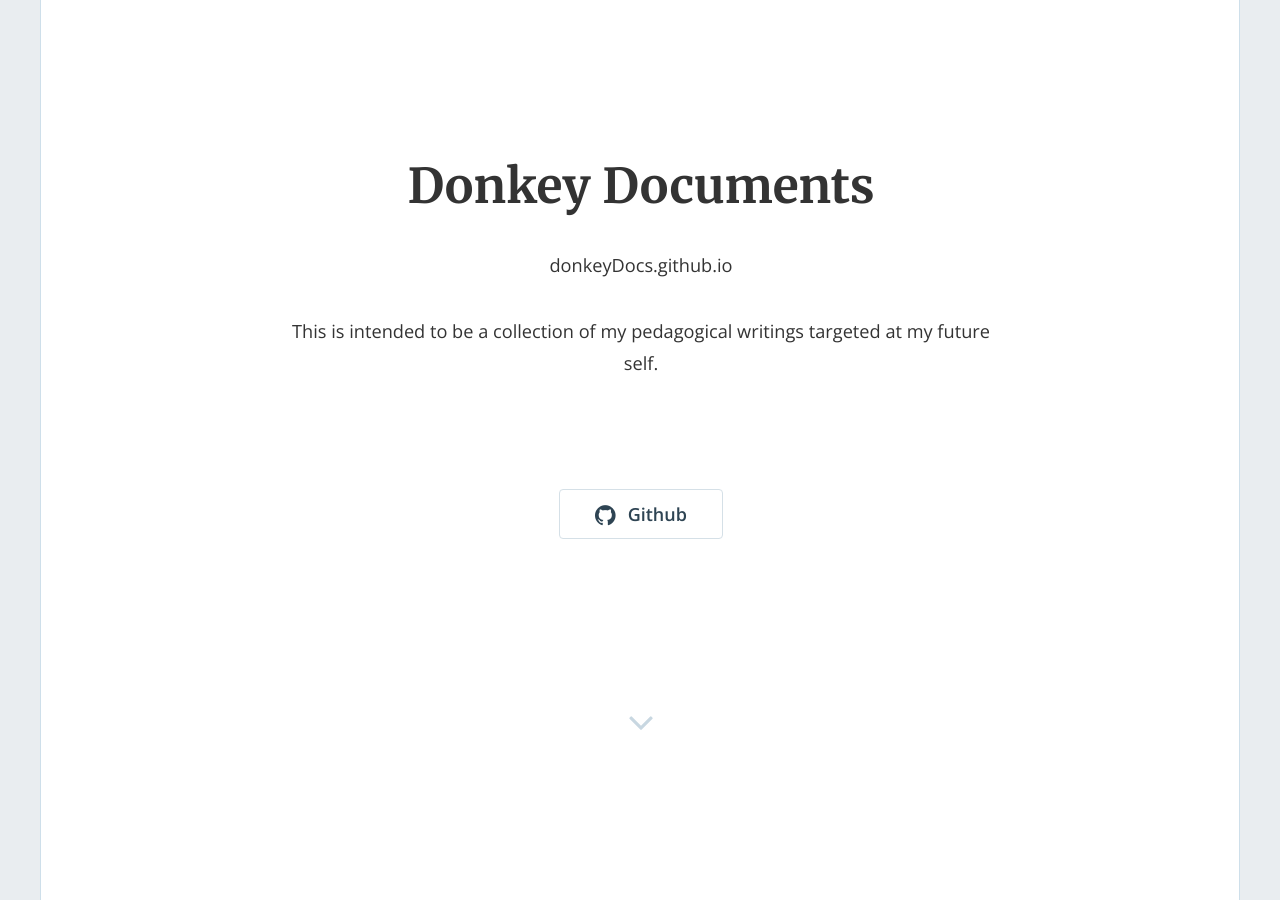
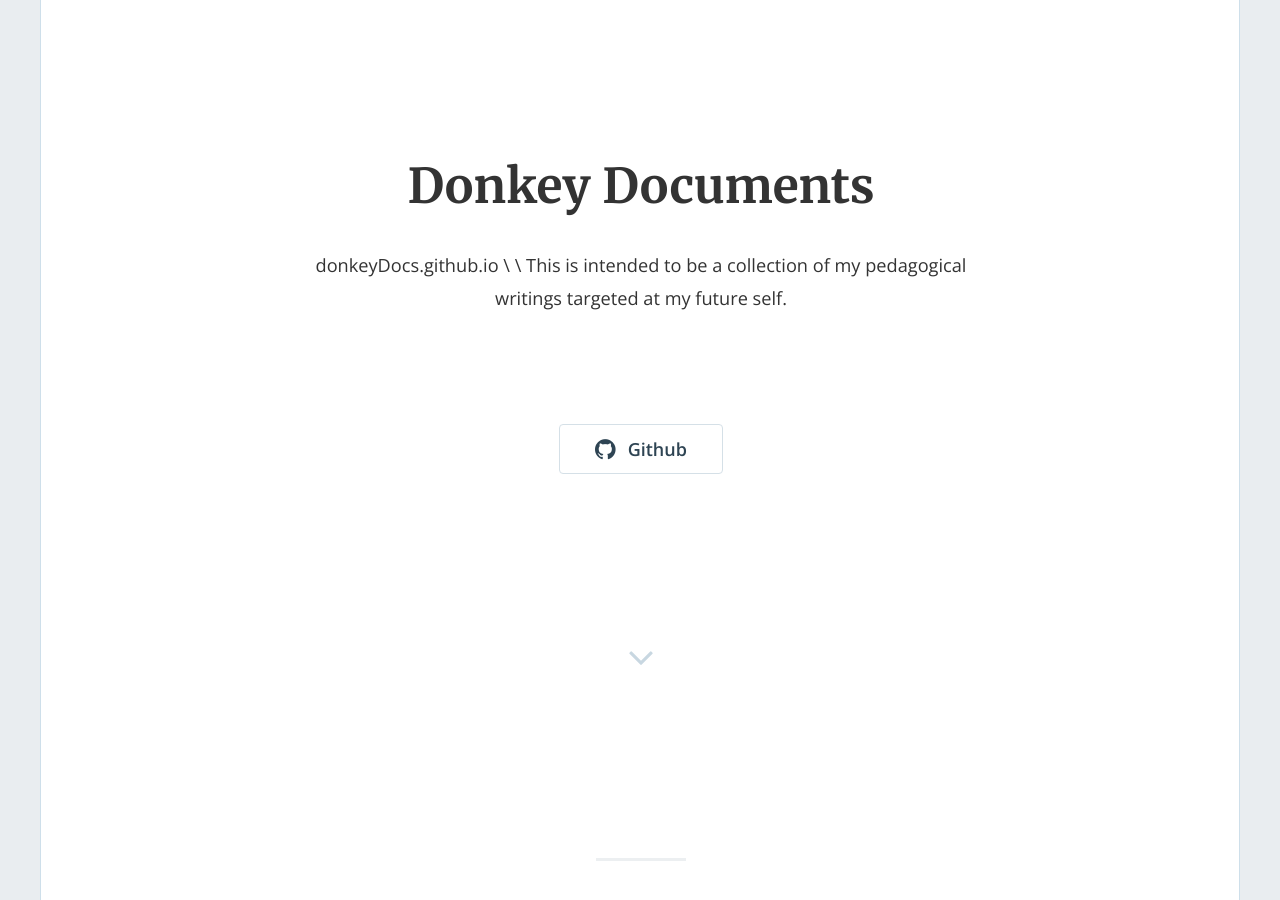
Before and after one commit to donkeyDocs/donkeyDocs.github.io, a Jekyll site: the page built from index.html, in a window 1280 px wide and 900 px high. Built offline with Jekyll 4.4.1, drawn with Linux system fonts in a browser that asks for light colours; nearby versions of some CDN libraries; the list of posts is cut into pages by our own code.

```diff
--- a/_config.yml
+++ b/_config.yml
@@ -15,7 +15,7 @@
 # in the templates via {{ site.myvariable }}.
 title: "Donkey Documents"
 email: 'atul.singh.arora@gmail.com'
-description: "donkeyDocs.github.io <br/> <br/> This is intended to be a collection of my pedagogical writings targeted at my future self."
+description: "donkeyDocs.github.io \\ \\ This is intended to be a collection of my pedagogical writings targeted at my future self."
 baseurl: "" # the subpath of your site, e.g. /blog
 url: "http://atulsingharora.github.io/" # the base hostname & protocol for your site, e.g. http://example.com
 twitter_username: ''
```
